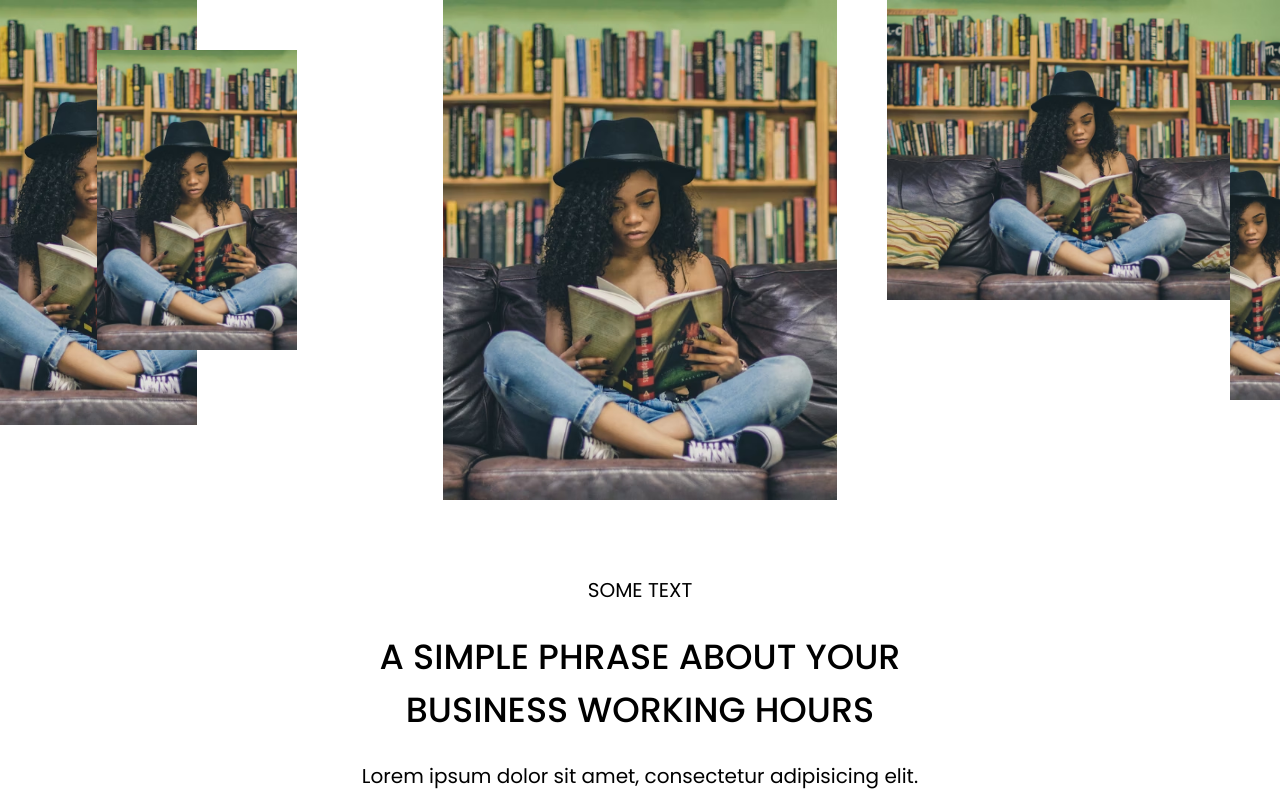
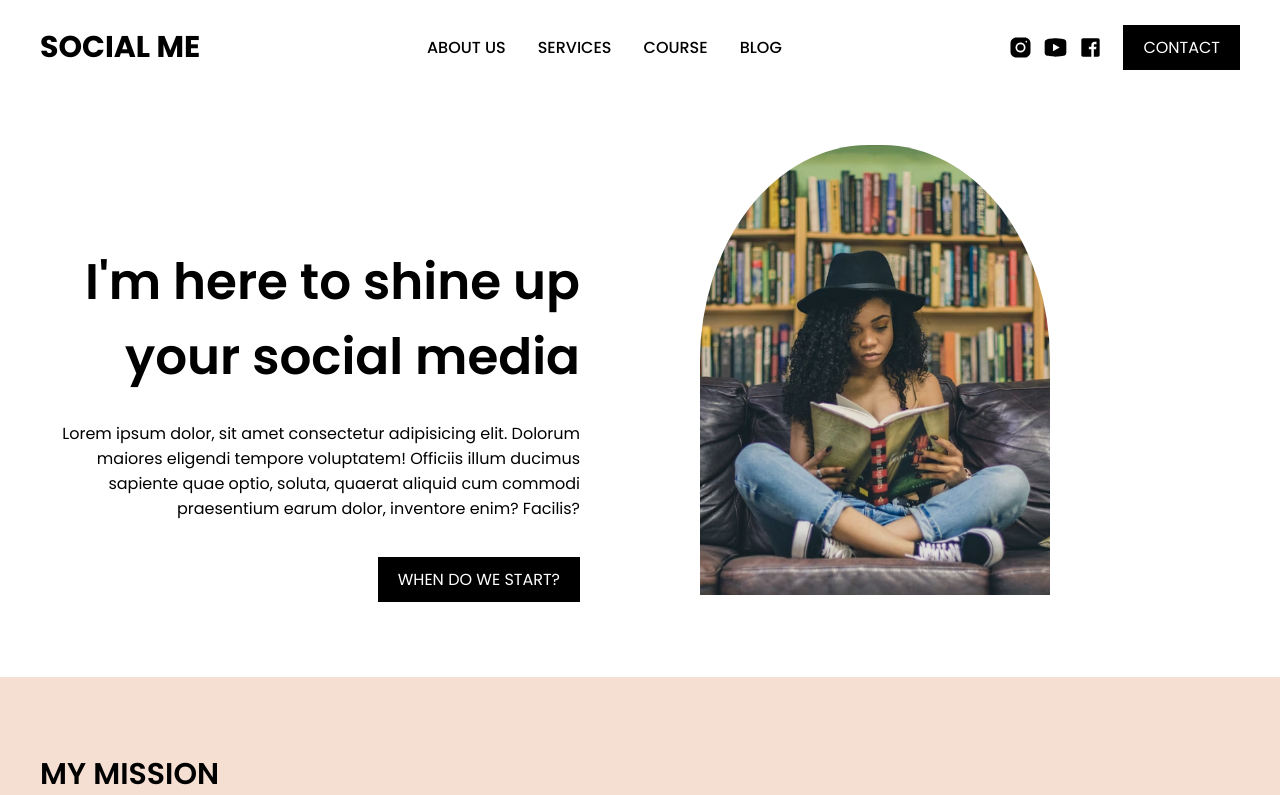
Before and after one commit to filipristeski23/Javen-Advertising, a React (Vite) app: page / in a window 1280 px wide. Shown: the top 795 px of the page. Built offline with nearby package versions, Linux system fonts and the light colour scheme.

Commit message:
Added React Router for the website for the pages developed till now

```diff
--- a/package.json
+++ b/package.json
@@ -12,6 +12,7 @@
   "dependencies": {
     "react": "^18.2.0",
     "react-dom": "^18.2.0",
+    "react-router-dom": "^6.23.1",
     "styled-components": "^6.1.11"
   },
   "devDependencies": {
--- a/src/App.jsx
+++ b/src/App.jsx
@@ -1,17 +1,11 @@
-import GlobalStyles from "./styles/GlobalStyles";
-import OtherServicesSection from "./components/OtherServicesSection";
-import InformationalSection from "./components/InformationalSection";
-import QuoteSection from "./components/QuoteSection";
-import PicturesSection from "./components/PicturesSection";
-import ContactForm from "./components/ContactForm";
-import Footer from "./components/Footer";
-import MainSection from "./components/AboutUsTopSection";
+import { Outlet } from "react-router-dom";
+import GlobalStyles from "./styles/GlobalStyles.js";
 
 function App() {
   return (
     <div>
       <GlobalStyles />
-      <MainSection />
+      <Outlet />
     </div>
   );
 }
--- a/src/components/Header.jsx
+++ b/src/components/Header.jsx
@@ -2,6 +2,7 @@ import styled from "styled-components";
 import Facebook from "../materials/icons8-facebook (14).svg";
 import Instagram from "../materials/icons8-instagram (16).svg";
 import Youtube from "../materials/icons8-youtube (3).svg";
+import { Link } from "react-router-dom";
 
 const Container = styled.div`
   width: 100%;
@@ -35,7 +36,7 @@ const Ulist = styled.ul`
   padding: 0;
 `;
 
-const A = styled.a`
+const StyledLink = styled(Link)`
   text-decoration: none;
   color: black;
   font-weight: 500;
@@ -80,16 +81,16 @@ function Header() {
         <div>
           <Ulist>
             <li>
-              <A href="aboutpage">ABOUT</A>
+              <StyledLink to="AboutUsPage">ABOUT US</StyledLink>
             </li>
             <li>
-              <A href="servicespage">SERVICES</A>
+              <StyledLink to="Services">SERVICES</StyledLink>
             </li>
             <li>
-              <A href="coursepage">COURSE</A>
+              <StyledLink to="Course">COURSE</StyledLink>
             </li>
             <li>
-              <A href="blogpage">BLOG</A>
+              <StyledLink to="Blog">BLOG</StyledLink>
             </li>
           </Ulist>
         </div>
--- a/src/main.jsx
+++ b/src/main.jsx
@@ -1,9 +1,29 @@
 import React from "react";
 import ReactDOM from "react-dom/client";
+import { createBrowserRouter, RouterProvider } from "react-router-dom";
+import HomePage from "./pages/HomePage.jsx";
+import AboutUsPage from "./pages/AboutUsPage.jsx";
 import App from "./App.jsx";
+
+const router = createBrowserRouter([
+  {
+    path: "/",
+    element: <App />,
+    children: [
+      {
+        index: true,
+        element: <HomePage />,
+      },
+      {
+        path: "AboutUsPage",
+        element: <AboutUsPage />,
+      },
+    ],
+  },
+]);
 
 ReactDOM.createRoot(document.getElementById("root")).render(
   <React.StrictMode>
-    <App />
+    <RouterProvider router={router} />
   </React.StrictMode>
 );
--- /dev/null
+++ b/src/pages/AboutUsPage.jsx
@@ -0,0 +1,23 @@
+import AboutUsTopSection from "../components/AboutUsTopSection.jsx";
+import ContactForm from "../components/ContactForm.jsx";
+import Footer from "../components/Footer.jsx";
+import OtherAboutMe from "../components/OtherAboutMe.jsx";
+import OtherServicesSection from "../components/OtherServicesSection.jsx";
+import PicturesSection from "../components/PicturesSection.jsx";
+import QuoteSection from "../components/QuoteSection.jsx";
+
+function AboutUsPage() {
+  return (
+    <div>
+      <AboutUsTopSection />
+      <OtherServicesSection />
+      <OtherAboutMe />
+      <QuoteSection />
+      <PicturesSection />
+      <ContactForm />
+      <Footer />
+    </div>
+  );
+}
+
+export default AboutUsPage;
--- /dev/null
+++ b/src/pages/HomePage.jsx
@@ -0,0 +1,21 @@
+import Header from "../components/Header.jsx";
+import FirstSection from "../components/FirstSection.jsx";
+import AboutMe from "../components/AboutMe.jsx";
+import ServicesSection from "../components/ServicesSection.jsx";
+import ClientsSection from "../components/ClientsSection.jsx";
+import OtherAboutMe from "../components/OtherAboutMe.jsx";
+
+function HomePage() {
+  return (
+    <div>
+      <Header />
+      <FirstSection />
+      <AboutMe />
+      <ServicesSection />
+      <ClientsSection />
+      <OtherAboutMe />
+    </div>
+  );
+}
+
+export default HomePage;
```
Also changed, not shown: 1 other file (tests, documents, lock files or other folders).
